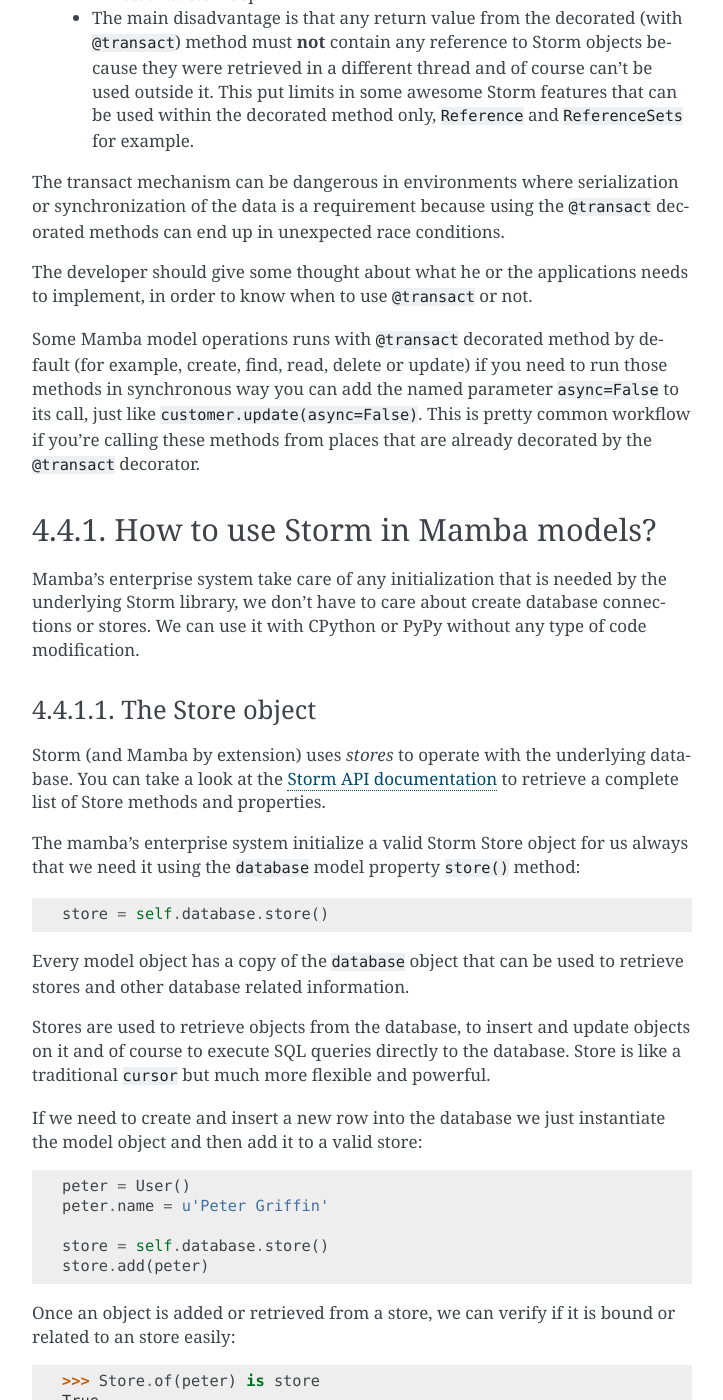
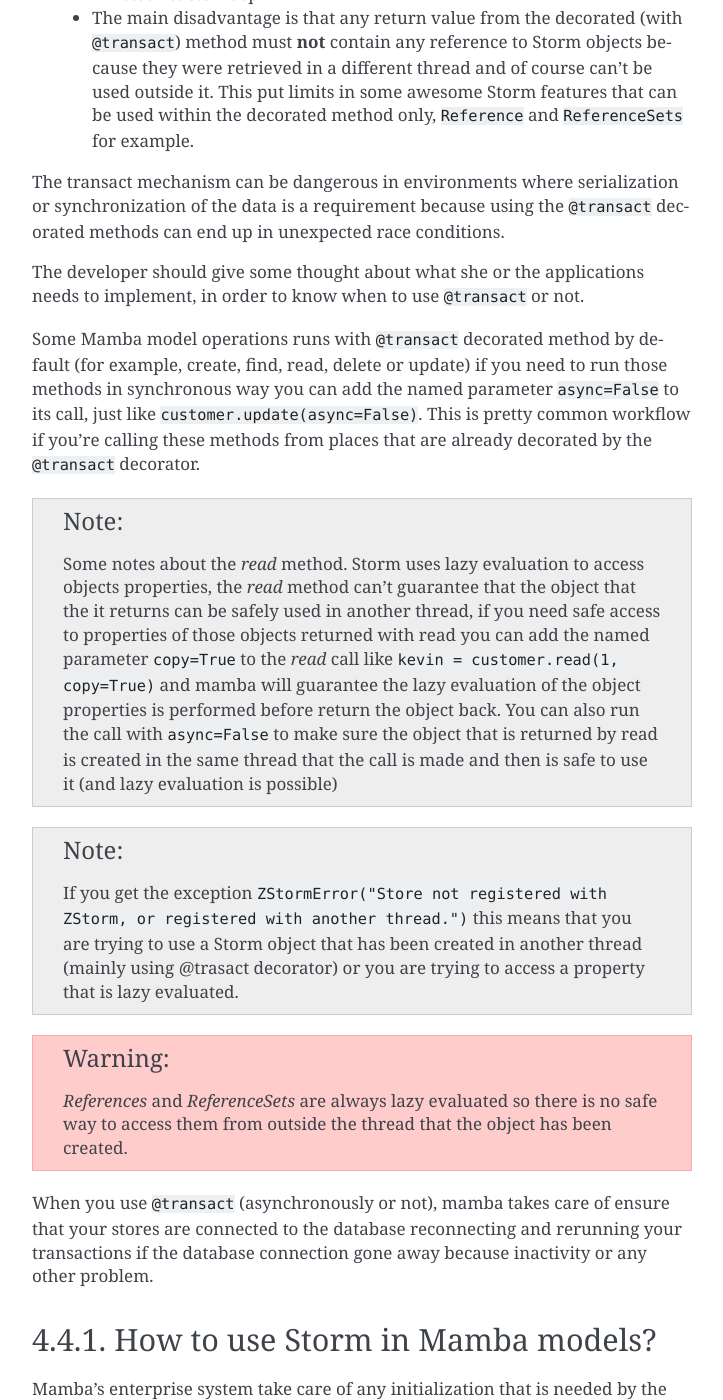
Before and after one commit to PyMamba/mamba-framework, a Sphinx documentation site: the page built from docs/development/access_sql_database.rst, in a window 1280 px wide and 1400 px high, scrolled down 5719 px. Shown: the whole window, without its empty margins (388-1111 px from the left). Built offline with Sphinx 7.4.7, drawn with Linux system fonts in a browser that asks for light colours; pages that are not in the unit, such as notebooks, are missing from menus; some of the changed text lies outside the part shown.

Commit message:
minor changes in the documentation for transact/read/models

```diff
--- a/docs/development/access_sql_database.rst
+++ b/docs/development/access_sql_database.rst
@@ -226,12 +226,27 @@
 
 The transact mechanism can be dangerous in environments where serialization or synchronization of the data is a requirement because using the ``@transact`` decorated methods can end up in unexpected race conditions.
 
-The developer should give some thought about what he or the applications needs to implement, in order to know when to use ``@transact`` or not.
+The developer should give some thought about what she or the applications needs to implement, in order to know when to use ``@transact`` or not.
 
 Some Mamba model operations runs with ``@transact`` decorated method by default (for example, create, find, read, delete or update) if you need to run those methods in synchronous way you can add the named parameter ``async=False`` to its call, just like ``customer.update(async=False)``. This is pretty common workflow if you're calling these methods from places that are already decorated by the ``@transact`` decorator.
 
+.. note::
+
+    Some notes about the `read` method. Storm uses lazy evaluation to access objects properties, the `read` method can't guarantee that the object that the it returns can be safely used in another thread, if you need safe access to properties of those objects returned with read you can add the named parameter ``copy=True`` to the `read` call like ``kevin = customer.read(1, copy=True)`` and mamba will guarantee the lazy evaluation of the object properties is performed before return the object back. You can also run the call with ``async=False`` to make sure the object that is returned by read is created in the same thread that the call is made and then is safe to use it (and lazy evaluation is possible)
+
+.. note::
+
+    If you get the exception ``ZStormError("Store not registered with ZStorm, or registered with another thread.")`` this means that you are trying to use a Storm object that has been created in another thread (mainly using @trasact decorator) or you are trying to access a property that is lazy evaluated.
+
+.. warning::
+
+    `References` and `ReferenceSets` are always lazy evaluated so there is no safe way to access them from outside the thread that the object has been created.
+
+When you use ``@transact`` (asynchronously or not), mamba takes care of ensure that your stores are connected to the database reconnecting and rerunning your transactions if the database connection gone away because inactivity or any other problem.
+
+
 How to use Storm in Mamba models?
-================================
+=================================
 
 Mamba's enterprise system take care of any initialization that is needed by the underlying |storm| library, we don't have to care about create database connections or stores. We can use it with CPython or PyPy without any type of code modification.
 
@@ -245,6 +260,10 @@
 .. sourcecode:: python
 
     store = self.database.store()
+
+.. note::
+
+    If you are planning to use stores outside `transacted` methods wil be a good idea to use the named parameter ``ensure_connect=True`` to make sure storm is connected to your database before try to use the store.
 
 Every model object has a copy of the ``database`` object that can be used to retrieve stores and other database related information.
 
--- a/docs/development/model.rst
+++ b/docs/development/model.rst
@@ -56,7 +56,7 @@
 +------------+-----------+---------------------+-------------------------------------------+-------------------------------------------------------+
 | Int        | int, long | INT                 | TINYINT, SMALLINT, MEDIUMINT, INT, BIGINT | SERIAL, BIGSERIAL, SMALLSERIAL, INT, BIGINT, SMALLINT |
 +------------+-----------+---------------------+-------------------------------------------+-------------------------------------------------------+
-| Float      | float     | REAL, FLOAT, DOUBLE | FLOAT, REAL, DOUBLE PRECISSION            | FLOAT, REAL, DOUBLE PRECISION                        |
+| Float      | float     | REAL, FLOAT, DOUBLE | FLOAT, REAL, DOUBLE PRECISSION            | FLOAT, REAL, DOUBLE PRECISION                         |
 +------------+-----------+---------------------+-------------------------------------------+-------------------------------------------------------+
 | Decimal    | Decimal   | VARCHAR, TEXT       | DECIMAL, NUMERIC                          | DECIMAL, NUMERIC, MONEY                               |
 +------------+-----------+---------------------+-------------------------------------------+-------------------------------------------------------+
@@ -172,7 +172,7 @@
         status = Int()
 
 Defining an unique for multiple columns
-----------------------
+---------------------------------------
 
 To define a compound unique we have to use the ``__mamba_unique__`` class-level attribute and set it as a tuple of tuples with the names of the properties that composes the compound unique index:
 
@@ -190,7 +190,7 @@
         status = Int()
 
 Defining an index for multiple columns
-----------------------
+--------------------------------------
 
 To define a compound index we have to use the ``__mamba_index__`` class-level attribute and set it as a tuple of tuples with the names of the properties that composes the compound index:
 
```
